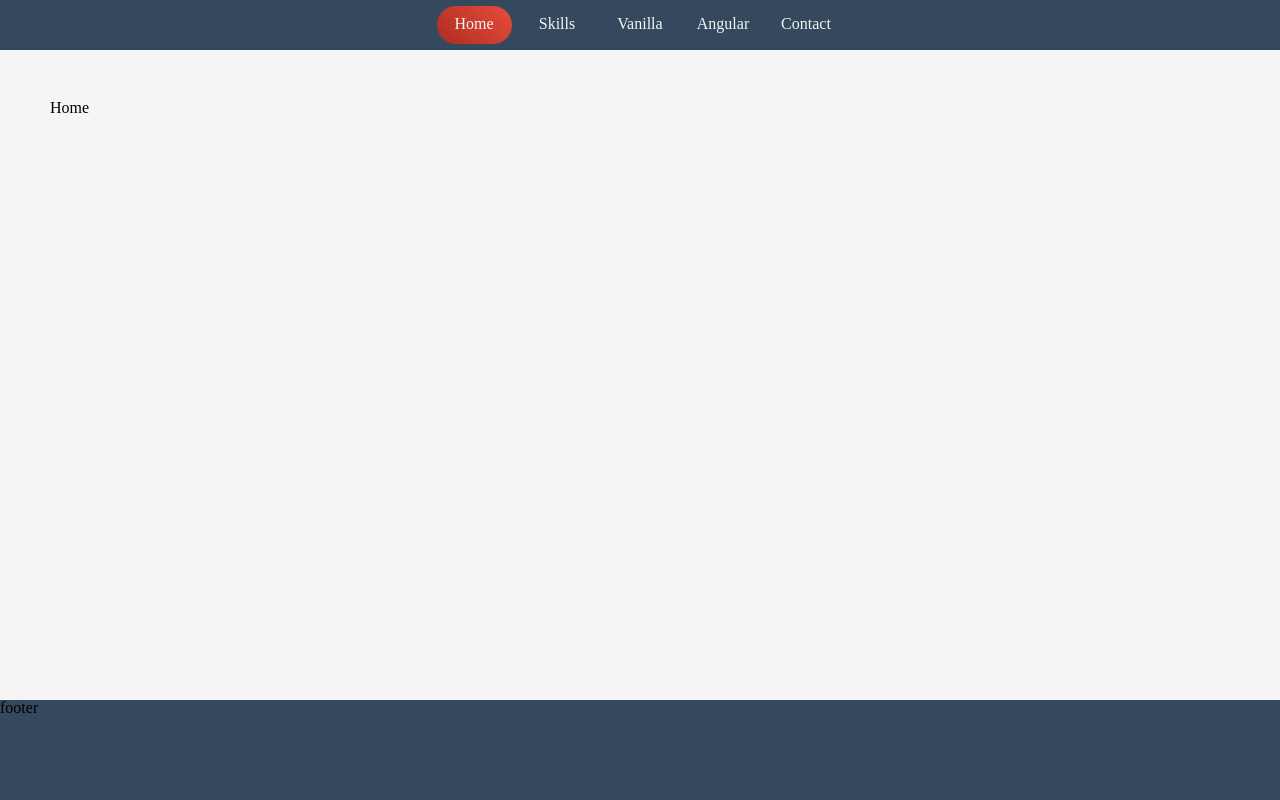
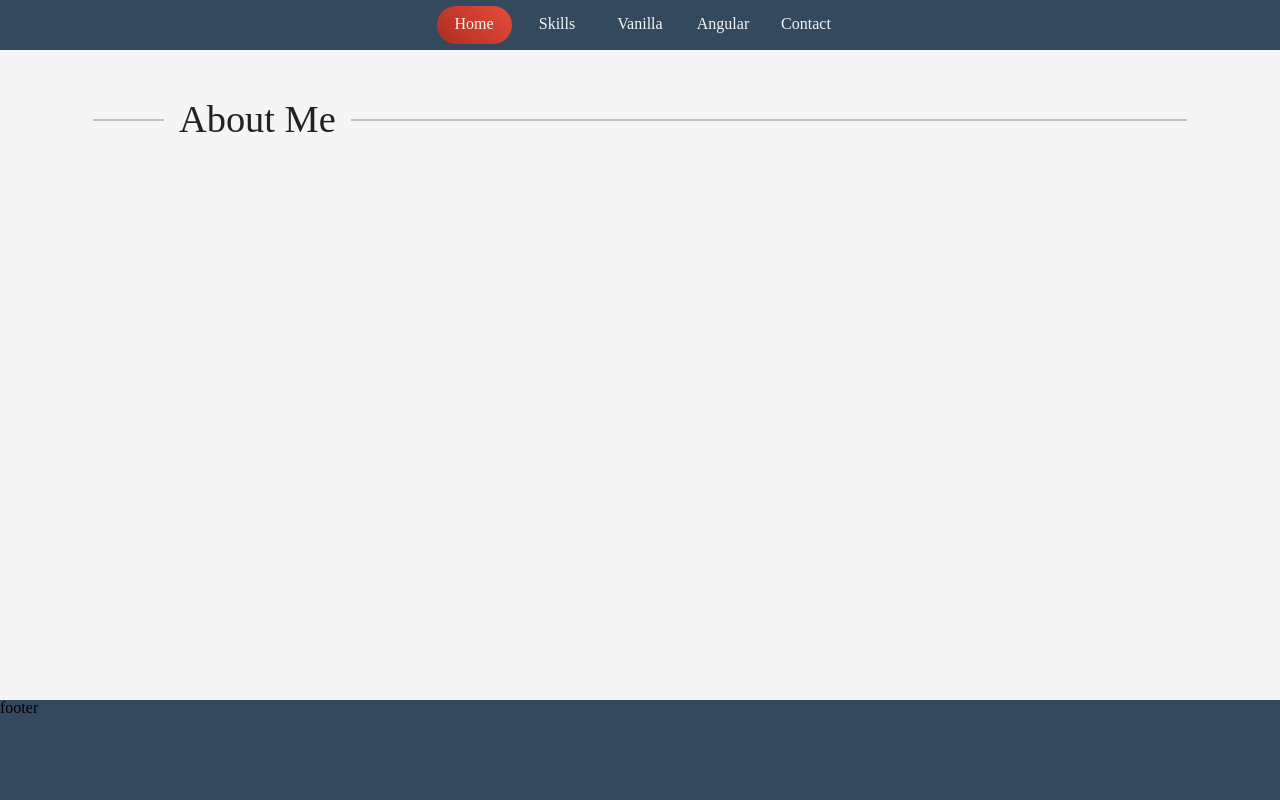
Before and after one commit to CrabVS/portfolio, a website built with webpack: page dist/index.html in a window 1280 px wide. Built offline with nearby package versions, Linux system fonts and the light colour scheme.

Commit message:
Add titles to all pages

```diff
--- a/src/components/contact/contact.js
+++ b/src/components/contact/contact.js
@@ -3,7 +3,10 @@ import './contact.css';
 const main = document.querySelector('main');
 
 const initiateContact = function initiateContact() {
-  main.innerHTML = `Contact`;
+  main.innerHTML = `
+  <div class="title-container">
+    <h2 class="backline"><span>Contact</span></h2>
+  </div>`;
 };
 
 export default initiateContact;
--- a/src/components/home/home.js
+++ b/src/components/home/home.js
@@ -3,7 +3,10 @@ import './home.css';
 const main = document.querySelector('main');
 
 const initiateHome = function initiateHome() {
-  main.innerHTML = `<h1>Home</h1>`;
+  main.innerHTML = `
+  <div class="title-container">
+    <h2 class="backline"><span>About Me</span></h2>
+  </div>`;
 };
 
 export default initiateHome;
--- a/src/components/projects/angular-projects/angular.js
+++ b/src/components/projects/angular-projects/angular.js
@@ -5,6 +5,9 @@ const main = document.querySelector('main');
 
 const createPage = function createPage() {
   main.innerHTML = `
+  <div class="title-container">
+    <h2 class="backline"><span>Angular Projects</span></h2>
+  </div>
   <section class="projects-container">
   </section>`;
 };
--- a/src/components/projects/vanilla-projects/vanilla.js
+++ b/src/components/projects/vanilla-projects/vanilla.js
@@ -5,6 +5,9 @@ const main = document.querySelector('main');
 
 const createPage = function createPage() {
   main.innerHTML = `
+  <div class="title-container">
+    <h2 class="backline"><span>Vanilla Projects</span></h2>
+  </div>
   <section class="projects-container">
   </section>`;
 };
--- a/src/components/skills/skills.js
+++ b/src/components/skills/skills.js
@@ -142,6 +142,9 @@ const createSkillIcons = function createSkillIcons() {
 const createPage = function createPage() {
   const main = document.querySelector('main');
   main.innerHTML = `
+  <div class="title-container">
+    <h2 class="backline"><span>Skills</span></h2>
+  </div>
   <div class="skills-page-container">
     <div class="head-container">
         <div class="head-icon">
--- a/src/style.css
+++ b/src/style.css
@@ -7,7 +7,7 @@
     --secondary-color: #41b883;
     --background-color: #f5f5f5;
     --accent-color: #e74c3c;
-    --text-color: #333333;
+    --text-color: #222;
 }
 
 * {
@@ -20,6 +20,10 @@ body {
 
 a {
     cursor: pointer;
+}
+
+h2 {
+    font-size: 2.4rem;
 }
 
 h4 {
@@ -53,3 +57,36 @@ footer {
     height: var(--footer-height);
     background-color: var(--primary-color);
 }
+
+.title-container {
+    max-width: 1440px;
+    margin: 0 auto;
+    margin-bottom: 50px;
+    padding: 0 14px;
+}
+
+.title-container h2 {
+    padding-left: 100px;
+    color: var(--text-color);
+}
+
+.title-container h2.backline {
+    position: relative;
+    z-index: 1;
+}
+
+.title-container h2.backline::before {
+    border-top: 2px solid var(--primary-color);
+    opacity: 0.3;
+    content:"";
+    margin: 0 auto; /* this centers the line to the full width specified */
+    position: absolute; /* positioning must be absolute here, and relative positioning must be applied to the parent */
+    top: 50%; left: 0; right: 0; bottom: 0;
+    width: 95%;
+    z-index: -1;
+}
+
+.title-container h2.backline span {
+    background: var(--background-color);
+    padding: 0 15px;
+}
```
Also changed, not shown: dist/main.js.
